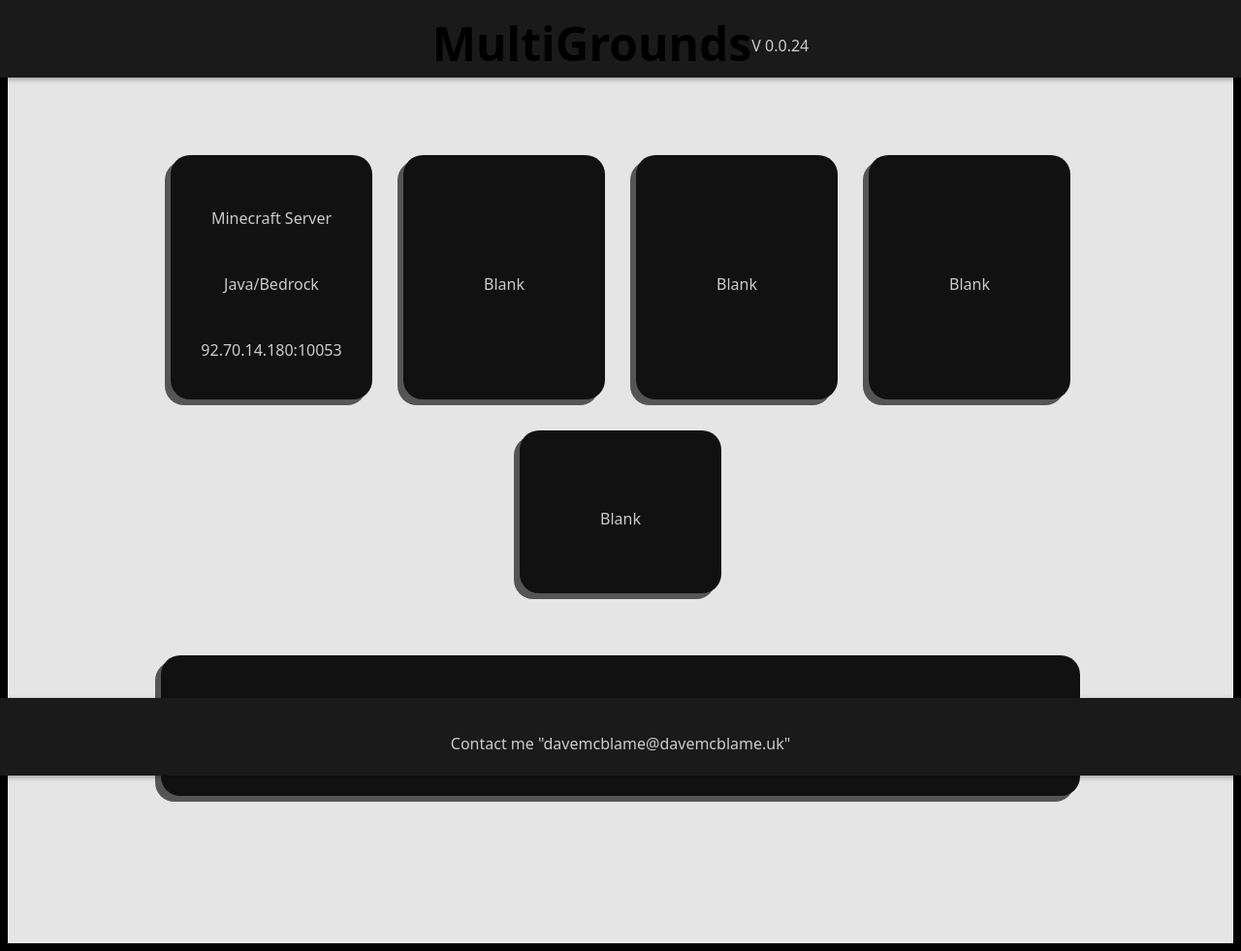
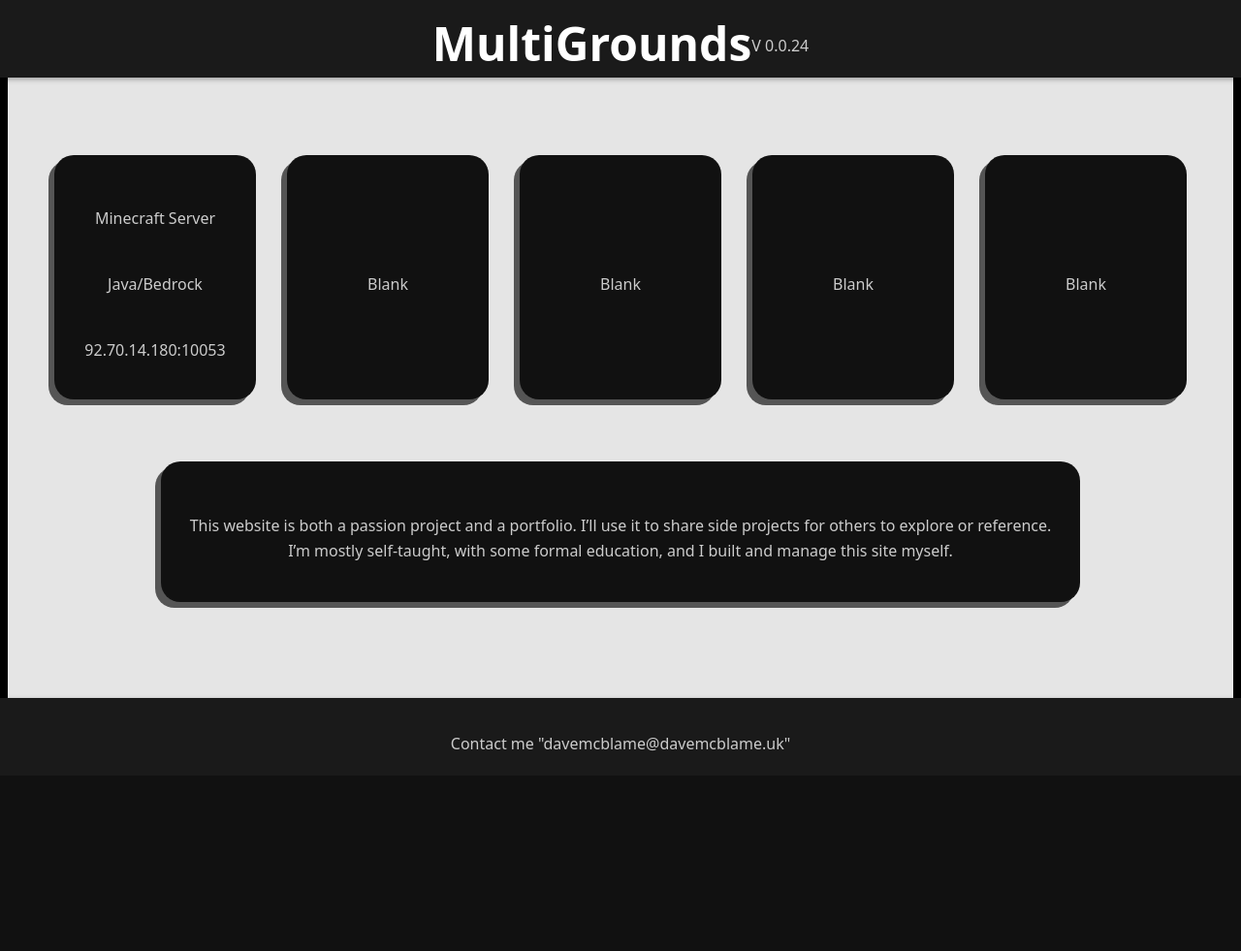
Before and after one commit to DaveMcBlame1/davemcblame.uk, a PHP site: page /index.html in a window 1280 px wide. Shown: the whole page at 97% size. After the commit the page ends 775 px from the top, so only its background shows below. Run offline with PHP 8.4, Linux system fonts and the light colour scheme.

Commit message:
Update default.css

```diff
--- a/WWW/css/default.css
+++ b/WWW/css/default.css
@@ -5,6 +5,7 @@ body {
   flex-direction:column;
   align-items:center;
   padding:2rem;
+  color: #ffff;
 }
 
 .blocks {
@@ -13,7 +14,7 @@ body {
   gap: 2rem;
   justify-content: center;
   width: 100%;
-  max-width: 1000px; /* adjust as needed */
+  max-width: 1400px; /* adjust as needed */
   margin-top: 120px; /* to avoid header overlap */
   margin-bottom: 120px; /* to avoid footer overlap */
 }
@@ -58,6 +59,7 @@ header {
     align-items: center;
     justify-content: center;
     box-shadow: 0 2px 5px rgba(0, 0, 0, 0.3);
+    color: white;
 }
 
 .footer {
```
